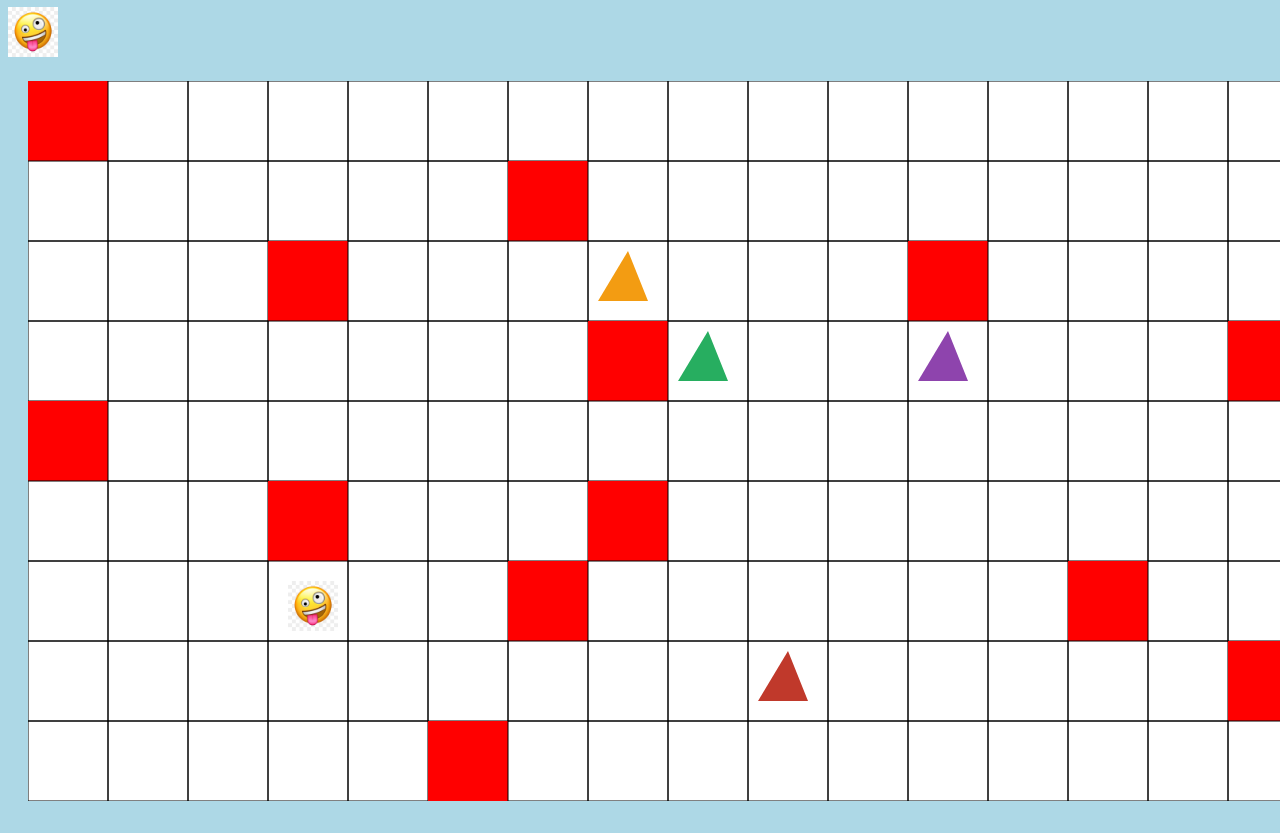
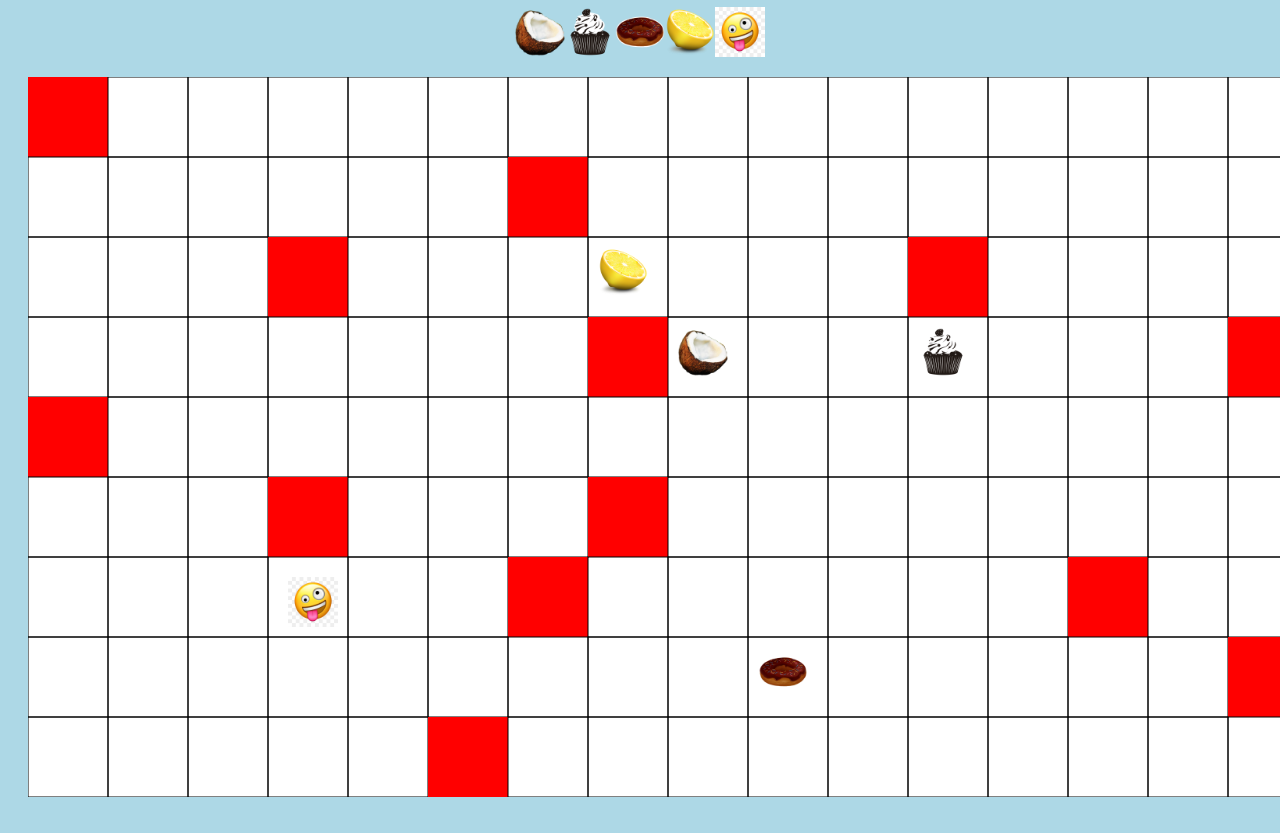
Before and after one commit to rmhassan/offensive-strike, a website built with webpack: page docs/index.html in a window 1280 px wide. Shown: the part 73-906 px from the top of the page. Built offline with nearby package versions, Linux system fonts and the light colour scheme.

Commit message:
add images for weapns

```diff
--- a/docs/index.html
+++ b/docs/index.html
@@ -10,13 +10,13 @@
   </head>
   <body>
     <h1 class="text-center text-white">Turn Based Board Game</h1>
-    <img
-      src="images/player1.jpg"
-      id="player1"
-      alt=""
-      width="50px"
-      height="50px"
-    />
+    <div class="images">
+      <img src="images/coconut.png" id="coconut" alt="" />
+      <img src="images/cupcake.png" id="cupcake" alt="" />
+      <img src="images/donut.png" id="donut" alt="" />
+      <img src="images/lemon.png" id="lemon" alt="" />
+      <img src="images/player1.jpg" id="player1" alt="" />
+    </div>
     <canvas id="canvas"></canvas>
     <script src="bundle.js"></script>
   </body>
--- a/src/javascript/component/draw.js
+++ b/src/javascript/component/draw.js
@@ -2,32 +2,32 @@ import { ctx } from "./map";
 import { padding } from "../index";
 const player1 = document.querySelector("#player1");
 const drawPlayer = player => {
-  ctx.beginPath();
+  setTimeout(() => {
+    ctx.drawImage(
+      player1,
+      player.position.x + padding,
+      player.position.y + padding,
+      50,
+      50
+    );
+  }, 500);
+};
+const drawWeapon = weapon => {
+  console.log(weapon.img);
   ctx.drawImage(
-    player1,
-    player.position.x + padding,
-    player.position.y + padding,
+    weapon.img,
+    weapon.canvasPosition.x + 10,
+    weapon.canvasPosition.y + 10,
     50,
     50
   );
-  // ctx.moveTo(player.position.x, player.position.y);
-  // ctx.fillStyle = player.color;
-  // ctx.fillRect(
-  //   player.position.x + padding,
-  //   player.position.y + padding,
-  //   40,
-  //   40
-  // );
-};
-const drawWeapon = weapon => {
-  ctx.beginPath();
-  // try triangle
-  ctx.moveTo(weapon.canvasPosition.x + 40, weapon.canvasPosition.y + 10);
-  ctx.lineTo(weapon.canvasPosition.x + 10, weapon.canvasPosition.y + 60);
-  ctx.lineTo(weapon.canvasPosition.x + 60, weapon.canvasPosition.y + 60);
-  ctx.closePath();
-  ctx.fillStyle = weapon.color;
-  ctx.fill();
+  // // try triangle
+  // ctx.moveTo(weapon.canvasPosition.x + 40, weapon.canvasPosition.y + 10);
+  // ctx.lineTo(weapon.canvasPosition.x + 10, weapon.canvasPosition.y + 60);
+  // ctx.lineTo(weapon.canvasPosition.x + 60, weapon.canvasPosition.y + 60);
+  // ctx.closePath();
+  // ctx.fillStyle = weapon.color;
+  // ctx.fill();
 };
 
 export { drawPlayer, drawWeapon };
--- a/src/javascript/component/weapons.js
+++ b/src/javascript/component/weapons.js
@@ -5,8 +5,8 @@ let maxRow = 8;
 const randomCol = () => Math.floor(Math.random() * (maxCol - min + 1)) + min;
 const randomRow = () => Math.floor(Math.random() * (maxRow - min + 1)) + min;
 export default class Weapons {
-  constructor(color, damage, id) {
-    this.color = color;
+  constructor(img, damage, id) {
+    this.img = img;
     this.damage = damage;
     this.id = id;
     this.canvasPosition = {
--- a/src/javascript/index.js
+++ b/src/javascript/index.js
@@ -5,15 +5,24 @@ import { drawPlayer, drawWeapon } from "./component/draw";
 import Player from "./component/player";
 import Weapons from "./component/weapons";
 
-const m4 = new Weapons("#27ae60", 90, 1);
-const g3 = new Weapons("#f39c12", 60, 2);
-const ump = new Weapons("#8e44ad", 50, 3);
-const kar98 = new Weapons("#c0392b", 95, 4);
+const coconut = document.querySelector("#coconut");
+const lemon = document.querySelector("#lemon");
+const donut = document.querySelector("#donut");
+const cupcake = document.querySelector("#cupcake");
+
+const m4 = new Weapons(coconut, 90, 1);
+const g3 = new Weapons(lemon, 60, 2);
+const ump = new Weapons(cupcake, 50, 3);
+const kar98 = new Weapons(donut, 95, 4);
 const weaponPosition = [m4, g3, ump, kar98];
-drawWeapon(m4);
-drawWeapon(g3);
-drawWeapon(ump);
-drawWeapon(kar98);
+console.log(weaponPosition);
+
+setTimeout(() => {
+  drawWeapon(m4);
+  drawWeapon(g3);
+  drawWeapon(ump);
+  drawWeapon(kar98);
+}, 500);
 const offset = 80;
 const padding = 20;
 const arrowKeysCode = {
--- a/src/sass/main.scss
+++ b/src/sass/main.scss
@@ -6,3 +6,12 @@ canvas {
   background: #fff;
   margin: 20px;
 }
+.images {
+  display: flex;
+  justify-content: center;
+  align-items: center;
+}
+.images > * {
+  width: 50px;
+  height: 50px;
+}
```
Also changed, not shown: docs/images/coconut.png (added), docs/images/cupcake.png (added), docs/images/donut.png (added), docs/images/lemon.png (added).
